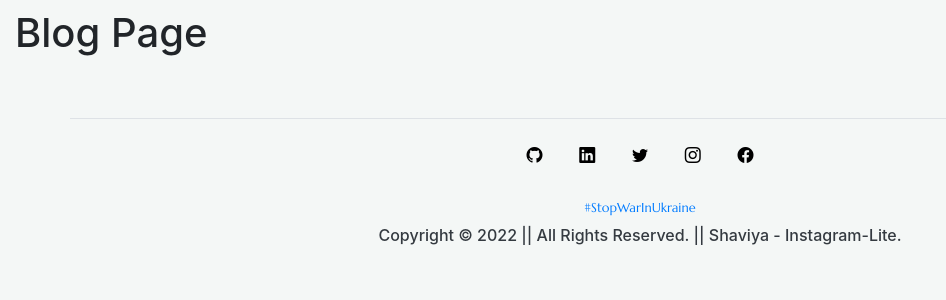
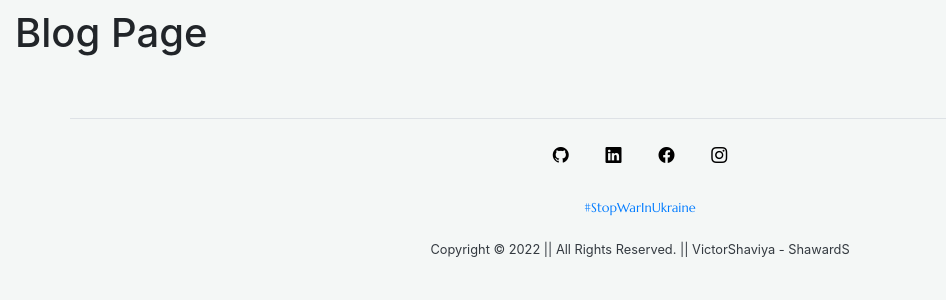
Before and after one commit to ShaviyaVictor/ShawardS, a Django app: page /blog/ in a window 1280 px wide. Shown: the part 71-371 px from the top of the page, without its empty margins (0-946 px from the left). Run offline with Django 4.2, Linux system fonts and the light colour scheme; some libraries are stand-ins or nearby versions.

Commit message:
Updatethe base template file

```diff
--- a/blog/static/blog/main.css
+++ b/blog/static/blog/main.css
@@ -90,7 +90,9 @@ a {
 
 /* Small devices (portrait tablets and large phones, 600px and down) */
 @media only screen and (max-width: 600px) {
-
+  /* h6.small {
+    font-size: 0.9em;
+  } */
 
 
 }
--- a/blog/templates/blog/base.html
+++ b/blog/templates/blog/base.html
@@ -132,14 +132,11 @@
               <a href="https://www.linkedin.com/in/victor-shaviya-532ab0110/" target="_blank">
                 <i class="bi bi-linkedin futa"></i>
               </a>
-              <a href="https://twitter.com/ShaviaVictor?t=VnJBOu768BvBYyOV6Yif_A&s=08" target="_blank">
-                <i class="bi bi-twitter futa"></i>
+              <a href="https://www.facebook.com/afroignite.house" target="_blank">
+                <i class="bi bi-facebook futa"></i>
               </a>
               <a href="https://www.instagram.com/ignition_reads/" target="_blank">
                 <i class="bi bi-instagram futa"></i>
-              </a>
-              <a href="https://www.facebook.com/afroignite.house" target="_blank">
-                <i class="bi bi-facebook futa"></i>
               </a>
             </div>
           </div>
@@ -148,8 +145,8 @@
               #StopWarInUkraine
             </a>
           </small>
-          <h6 class="text-dark">
-            Copyright &copy; 2022 || All Rights Reserved. ||  Shaviya - Instagram-Lite.
+          <h6 class="small text-dark mt-3">
+            Copyright &copy; 2022 || All Rights Reserved. ||  VictorShaviya - ShawardS
           </h6>
         </div>
 
```
